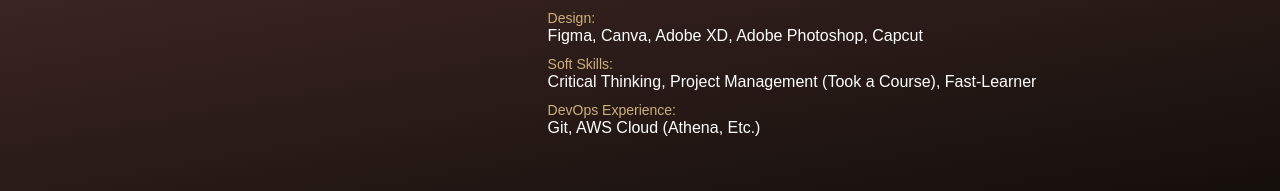
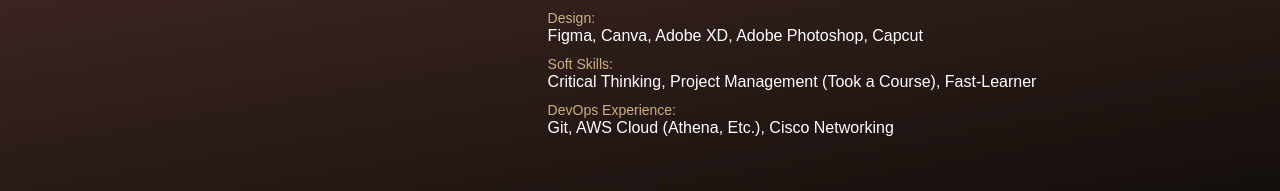
Before and after one commit to ToniEnriquez/Toni-s-Website, a plain HTML site: page index.html in a window 1280 px wide. Shown: the part 1456-1647 px from the top of the page. Drawn offline with Linux system fonts and the light colour scheme.

Commit message:
Update index.html

```diff
--- a/index.html
+++ b/index.html
@@ -61,7 +61,7 @@
                                 <br>Computer Vision: CNNs and Transfer Learning (VGG16, DenseNet, AlexNet), Image Classification<br> NLP & Text Analytics: Sentiment Analysis, Text Clustering (SAS) </li>
                             <li><span>Design:</span><br>  Figma, Canva, Adobe XD, Adobe Photoshop, Capcut</li>
                             <li><span>Soft Skills:</span><br>  Critical Thinking, Project Management (Took a Course), Fast-Learner </li>
-                            <li><span>DevOps Experience:</span><br> Git, AWS Cloud (Athena, Etc.)</li>
+                            <li><span>DevOps Experience:</span><br> Git, AWS Cloud (Athena, Etc.), Cisco Networking</li>
                         </ul>
                     </div>
 
```
